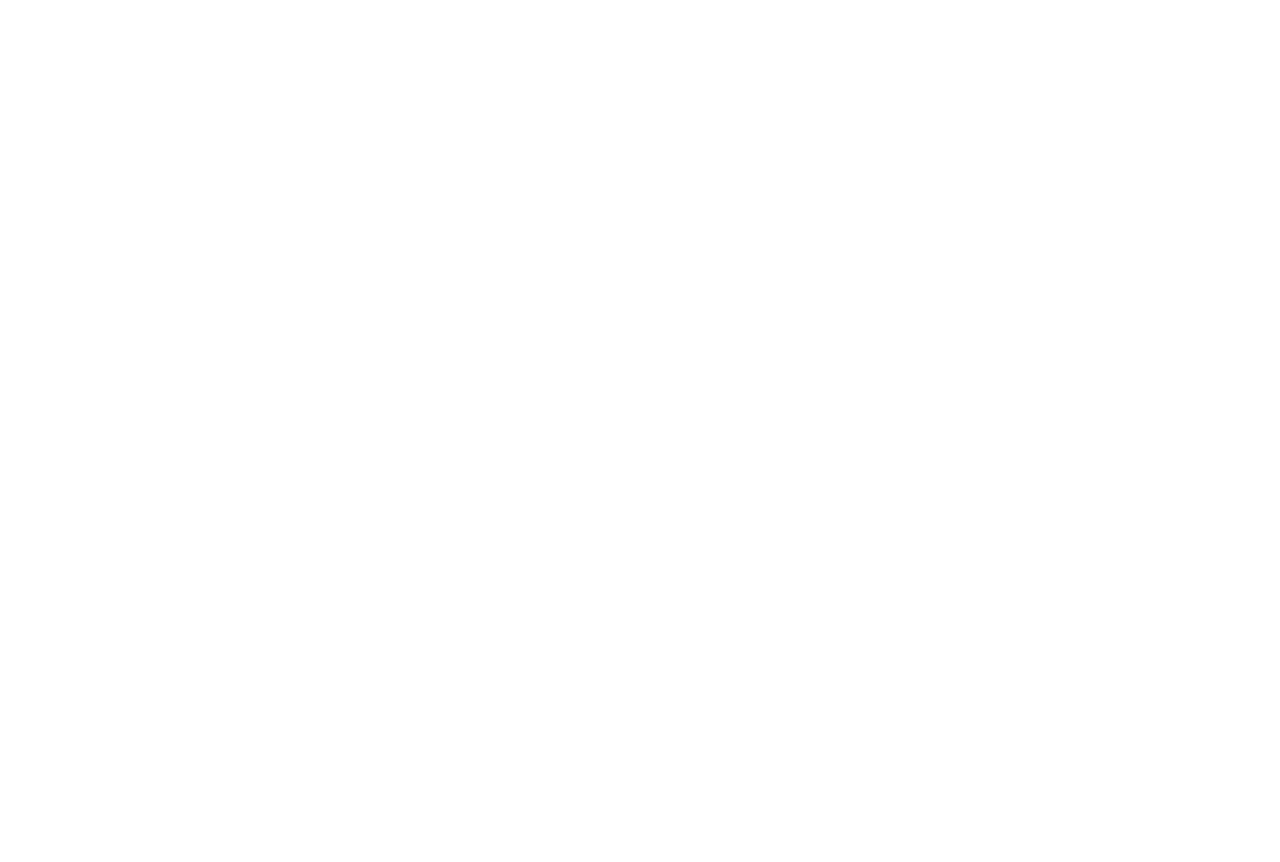
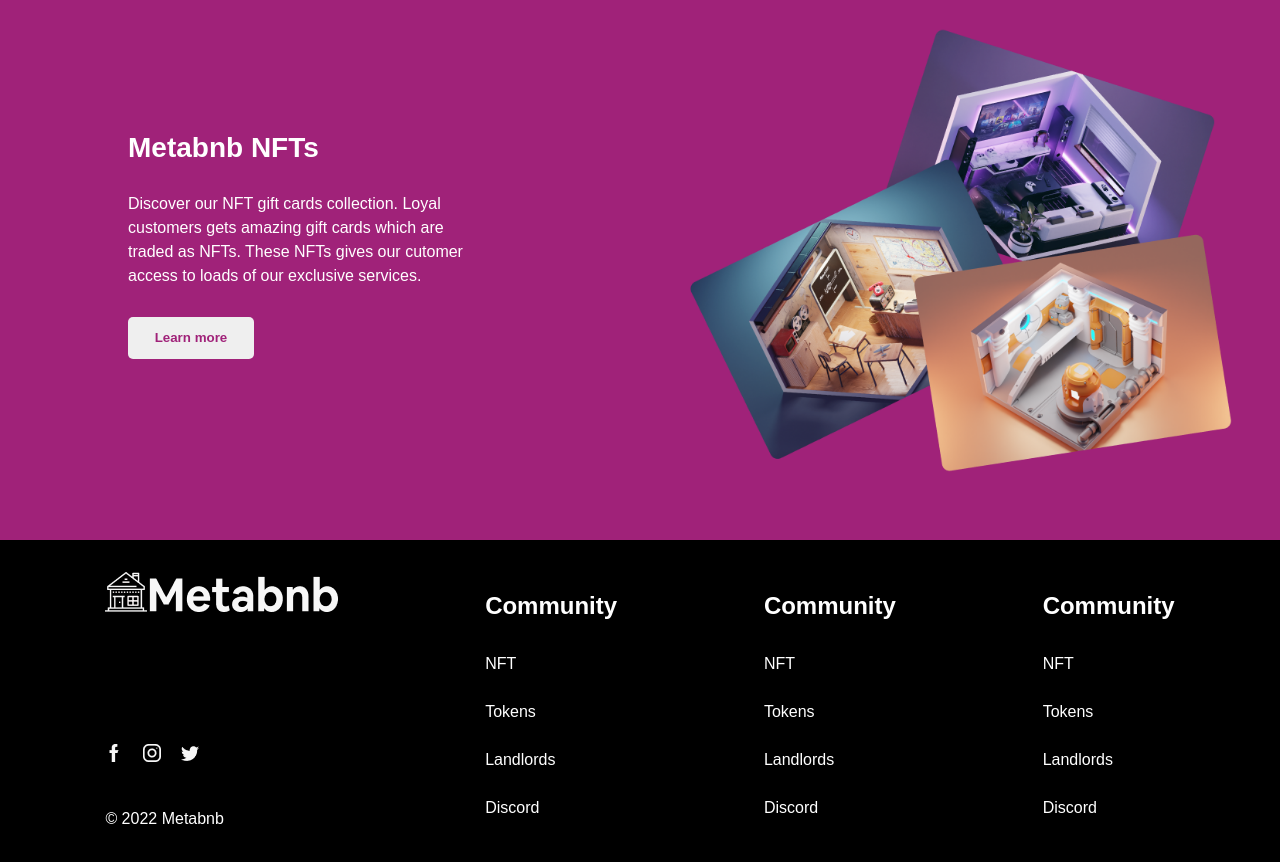
Before and after one commit to emdevelopa/metabnb, a React (Create React App) app: page / in a window 1280 px wide. Shown: the part 2320-3182 px from the top of the page. Before the commit the page ends 2220 px from the top, so only its background shows below. Built offline with nearby package versions, Linux system fonts and the light colour scheme.

Commit message:
hellggggo

```diff
--- a/src/App.css
+++ b/src/App.css
@@ -185,6 +185,73 @@
 .prod-sec .prod img{
   width: 20em;
 }
+.mtb-nft{
+  /* height: 20em; */
+  margin:4em 0 0 0 ;
+  background-color: #A02279;
+  display: flex;
+  flex-direction: row;
+  justify-content: space-around;
+}
+.f-s{
+width: 40%;
+  color: white;
+  padding: 0 0 0 8em;
+}
+.f-s h2{
+  font-size: 28px;
+  margin: 0 0 1em 0;
+}
+.f-s p{
+  font-size: 16px;
+  line-height: 1.5em;
+}
+.f-s button{
+  margin: 1em 0;
+  outline: none;
+  border: none;
+  color: #A02279;
+  border-radius: 5px;
+  padding: 1em 2em;
+  font-weight: bold;
+}
+.s-s{
+  padding: 4em;
+}
+.s-s img{
+  width: 34em;
+}
+
+footer{
+  background: #000;
+  padding: 2em;
+  display: flex;
+  justify-content: space-around;
+}
+.f-c{
+  color: #fff;
+}
+.f-c .f-l{
+margin: 0 0 8em 0;
+}
+.f-c .f-icons{
+  width: 40%;
+  display: flex;
+  justify-content: space-between;
+  margin:  0 0 3em 0;
+}
+.s-c{
+  color: white;
+}
+
+.s-c ul{
+  line-height: 3em;
+  padding: 0;
+}
+.s-c ul li a{
+  text-decoration: none;
+  color: #fff;
+}
 @media(max-width:1290px){
   section{
     flex-direction: column;
@@ -197,10 +264,7 @@
   }
 }
 @media(max-width:870px){
- body{
-  /* background-color: #B840AE; */
-  /* overflow-x: hidden; */
- }
+
  .out{
   display: none;
  }
@@ -314,4 +378,25 @@
   .nul li{
     color: #fff!important;
   }
+  .mtb-nft{
+    flex-direction: column;
+  }
+  .f-s{
+    width: 100%;
+    /* background: #000; */
+  }
+  .f-s h2{
+    margin: 1em 0 0 0;
+  }
+  .f-s p{
+    font-size: 14px;
+  }
+  .s-s{
+    width: 100%;
+    height: 32em;
+    text-align: center;
+  }
+  .s-s img{
+    width: 24em;
+  }
 }
--- a/src/home.js
+++ b/src/home.js
@@ -16,6 +16,11 @@
 import prodimg6 from "./prod_img/image6.png";
 import prodimg7 from "./prod_img/image7.png";
 import prodimg8 from "./prod_img/image8.png";
+import mtb_nft_img from "./sec1_img/3d.png";
+import f_img from "./footer_img/Group.png";
+import fb from "./footer_img/fb.png";
+import ig from "./footer_img/ig.png";
+import tw from "./footer_img/tw.png";
 function Home() {
     const [active,setActive] = useState(false);
     const handleClick = ()=>{
@@ -95,6 +100,58 @@
             <img src={prodimg8} alt="" />
         </div>
       </section>
+      <section className="mtb-nft">
+        <div className="f-s">
+          <h2>Metabnb NFTs</h2>
+          <p>Discover our NFT gift cards collection. Loyal <br /> customers gets amazing gift cards which are<br /> traded as NFTs. These NFTs gives our cutomer<br /> access to loads of our exclusive services.</p>
+
+          <button>Learn more</button>
+        </div>
+        <div className="s-s">
+          <img src={mtb_nft_img} alt=""/>
+        </div>
+
+      </section>
+      <footer>
+          <div className="f-c">
+            <img className="f-l" src={f_img} alt=""/>
+            <div className="f-icons">
+              <img src={fb} alt="" />
+              <img src={ig} alt="" />
+              <img src={tw} alt="" />
+            </div>
+            <p>&copy; 2022 Metabnb</p>
+          </div>
+          <div className="s-c">
+            <h2>Community</h2>
+            <ul>
+              <li><a href="#">NFT</a></li>
+              <li><a href="#">Tokens</a></li>
+              <li><a href="#">Landlords</a></li>
+              <li><a href="#">Discord</a></li>
+            </ul>
+          </div>
+          <div className="s-c">
+            <h2>Community</h2>
+            <ul>
+              <li><a href="#">NFT</a></li>
+              <li><a href="#">Tokens</a></li>
+              <li><a href="#">Landlords</a></li>
+              <li><a href="#">Discord</a></li>
+            </ul>
+          </div>
+          <div className="s-c">
+            <h2>Community</h2>
+            <ul>
+              <li><a href="/">NFT</a></li>
+              <li><a href="/">Tokens</a></li>
+              <li><a href="/">Landlords</a></li>
+              <li><a href="/">Discord</a></li>
+            </ul>
+          </div>
+          {/* <div className="th-c"></div>
+          <div className="ft-c"></div> */}
+        </footer>
     </>
   );
 }
```
